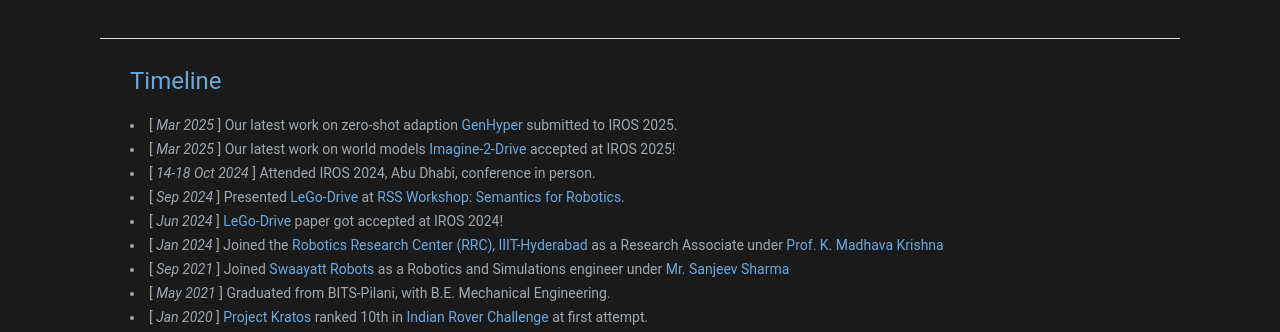
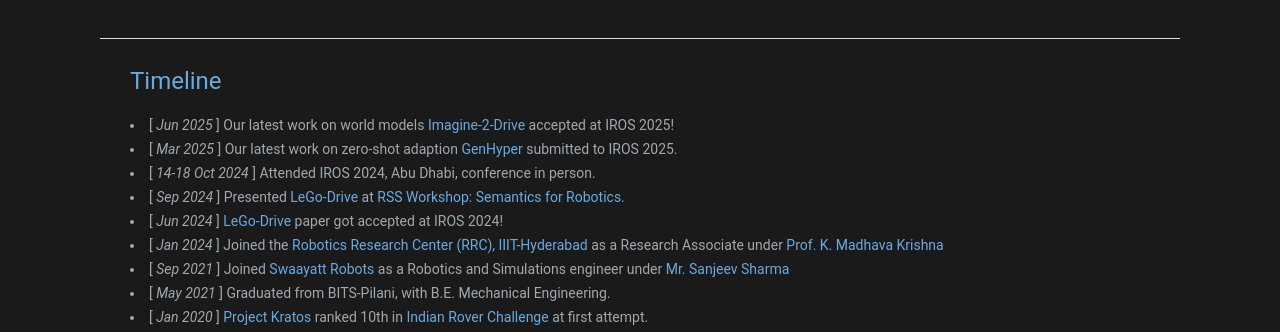
Before and after one commit to anant-garg205/anant-garg205.github.io, a plain HTML site: page index.html in a window 1280 px wide. Shown: the part 634-966 px from the top of the page. Drawn offline with Linux system fonts and the light colour scheme; a web font is replaced by a local one.

Commit message:
updated about iros 2025

```diff
--- a/index.html
+++ b/index.html
@@ -94,8 +94,8 @@
                 <h1>Timeline</h1>
                 <p>
                     <ul>
+                        <li>[ <i>Jun 2025</i> ] Our latest work on world models <a href="https://imagine-2-drive.github.io/">Imagine-2-Drive</a> accepted at IROS 2025!</li>
                         <li>[ <i>Mar 2025</i> ] Our latest work on zero-shot adaption <a href="https://genhypernetworks.github.io/">GenHyper</a> submitted to IROS 2025.</li>
-                        <li>[ <i>Mar 2025</i> ] Our latest work on world models <a href="https://imagine-2-drive.github.io/">Imagine-2-Drive</a> accepted at IROS 2025!</li>
                         <!-- <li>[ <i>Dec 2024</i> ] <a href="https://imagine-2-drive.github.io/">Imagine-2-Drive</a> paper got accepted at <a href="https://aair-lab.github.io/genplan25">AAAI Workshop: Generalization in Planning (GenPlan).</a></li> -->
                         <li>[ <i>14-18 Oct 2024</i> ] Attended IROS 2024, Abu Dhabi, conference in person.</li>
                         <li>[ <i>Sep 2024</i> ] Presented <a href="https://reachpranjal.github.io/lego-drive/">LeGo-Drive</a> at <a href="https://www.dynsyslab.org/rss24-workshop-on-semantics-for-robotics/#:~:text=Semantics%20is%20ingrained%20in%20every,it%20is%20safe%20to%20run">RSS Workshop: Semantics for Robotics.</a></li>
```
